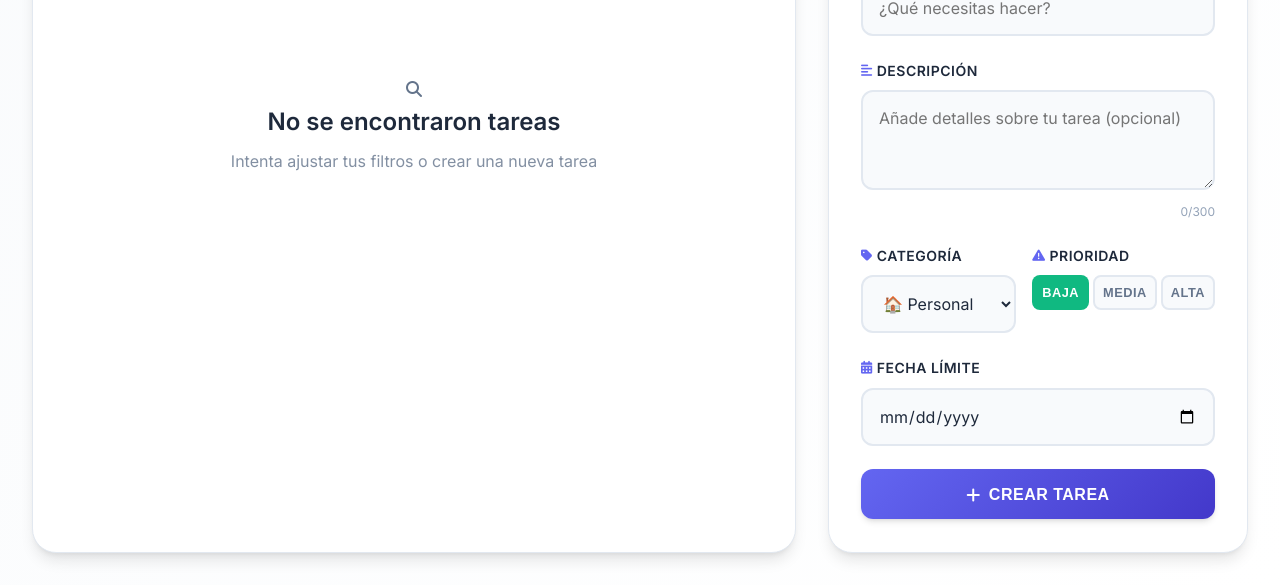
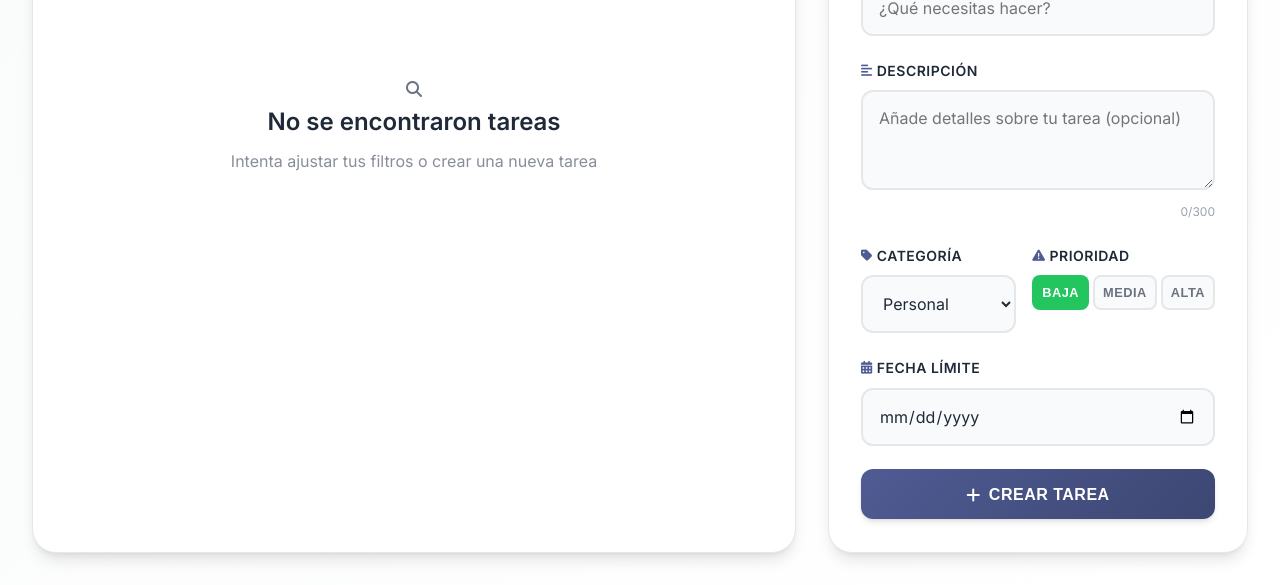
Before and after one commit to deltaccak/taskpro, a plain HTML site: page index.html in a window 1280 px wide. Shown: the part 700-1285 px from the top of the page. Drawn offline with Linux system fonts and the light colour scheme.

Commit message:
Add files via upload

```diff
--- a/index.html
+++ b/index.html
@@ -5,11 +5,12 @@
     <meta name="viewport" content="width=device-width, initial-scale=1.0">
     <title>TasKPro - Gestiona tus Tareas</title>
     <meta name="description" content="Organiza y gestiona tus tareas de manera eficiente con TasKPro">
-    <link href="https://cdnjs.cloudflare.com/ajax/libs/font-awesome/6.4.0/css/all.min.css" rel="stylesheet">
+
     <link rel="icon" href="clipboard-check-black-symbol_icon-icons.webp" type="image/webp">
     <link rel="preconnect" href="https://fonts.googleapis.com">
     <link rel="preconnect" href="https://fonts.gstatic.com" crossorigin>
     <link href="https://fonts.googleapis.com/css2?family=Inter:wght@300;400;500;600;700;800&display=swap" rel="stylesheet">
+        <link rel="stylesheet" href="https://cdnjs.cloudflare.com/ajax/libs/font-awesome/6.4.0/css/all.min.css">
     <link rel="stylesheet" href="style.css">
 </head>
 <body>
@@ -178,19 +179,21 @@
 
                   <div class="form-row">
     <div class="form-group">
-                            <label class="form-label" for="taskCategory">
+        <label class="form-label" for="editCategory">
             <i class="fas fa-tag"></i>
             Categoría
         </label>
-                            <select class="form-select" id="taskCategory">
-                                <option value="personal">🏠 Personal</option>
-                                <option value="trabajo">💼 Trabajo</option>
-                                <option value="estudio">📚 Estudio</option>
-                                <option value="hogar">🏡 Hogar</option>
-                                <option value="salud">⚕️ Salud</option>
-                                <option value="otro">📋 Otro</option>
+        <select class="form-select" id="editCategory">
+            <option value="personal"><i class="fas fa-home"></i> Personal</option>
+            <option value="trabajo"><i class="fas fa-briefcase"></i> Trabajo</option>
+            <option value="estudio"><i class="fas fa-book"></i> Estudio</option>
+            <option value="hogar"><i class="fas fa-house-user"></i> Hogar</option>
+            <option value="salud"><i class="fas fa-notes-medical"></i> Salud</option>
+            <option value="otro"><i class="fas fa-list"></i> Otro</option>
         </select>
     </div>
+
+
 
                         <div class="form-group">
                             <label class="form-label">
@@ -277,14 +280,16 @@
             Categoría
         </label>
         <select class="form-select" id="editCategory">
-                            <option value="personal">🏠 Personal</option>
-                            <option value="trabajo">💼 Trabajo</option>
-                            <option value="estudio">📚 Estudio</option>
-                            <option value="hogar">🏡 Hogar</option>
-                            <option value="salud">⚕️ Salud</option>
-                            <option value="otro">📋 Otro</option>
+            <option value="personal"><i class="fas fa-home"></i> Personal</option>
+            <option value="trabajo"><i class="fas fa-briefcase"></i> Trabajo</option>
+            <option value="estudio"><i class="fas fa-book"></i> Estudio</option>
+            <option value="hogar"><i class="fas fa-house-user"></i> Hogar</option>
+            <option value="salud"><i class="fas fa-notes-medical"></i> Salud</option>
+            <option value="otro"><i class="fas fa-list"></i> Otro</option>
         </select>
     </div>
+</div>
+
 
                     <div class="form-group">
                         <label class="form-label">
--- a/style.css
+++ b/style.css
@@ -6,31 +6,39 @@
 }
 
 :root {
-  /* Colors */
-  --primary-color: #6366f1;
-  --primary-dark: #4338ca;
-  --primary-light: #a5b4fc;
-  --secondary-color: #f1f5f9;
-  --accent-color: #10b981;
-  --danger-color: #ef4444;
-  --warning-color: #f59e0b;
-  --info-color: #3b82f6;
+  /* Primary Colors - Tonos profesionales azul-gris */
+  --primary-color: #4f5b93;
+  --primary-dark: #3d4773;
+  --primary-light: #7b8bc4;
+  --secondary-color: #f4f6f9;
+  --accent-color: #5a6c7d;
+
+  /* Task Priority Colors - Independientes del tema */
+  --priority-low: #22c55e;
+  --priority-medium: #f59e0b;
+  --priority-high: #ef4444;
+
+  /* System Colors */
+  --success-color: #10b981;
+  --danger-color: #dc2626;
+  --warning-color: #d97706;
+  --info-color: #2563eb;
 
   /* Text Colors */
-  --text-primary: #1e293b;
-  --text-secondary: #64748b;
-  --text-muted: #94a3b8;
+  --text-primary: #1f2937;
+  --text-secondary: #6b7280;
+  --text-muted: #9ca3af;
   --text-white: #ffffff;
 
   /* Background Colors */
   --bg-primary: #ffffff;
-  --bg-secondary: #f8fafc;
-  --bg-tertiary: #f1f5f9;
-  --bg-overlay: rgba(15, 23, 42, 0.5);
+  --bg-secondary: #f9fafb;
+  --bg-tertiary: #f3f4f6;
+  --bg-overlay: rgba(31, 41, 55, 0.5);
 
   /* Border & Shadow */
-  --border-color: #e2e8f0;
-  --border-light: #f1f5f9;
+  --border-color: #e5e7eb;
+  --border-light: #f3f4f6;
   --shadow-sm: 0 1px 2px 0 rgb(0 0 0 / 0.05);
   --shadow-md: 0 4px 6px -1px rgb(0 0 0 / 0.1), 0 2px 4px -2px rgb(0 0 0 / 0.1);
   --shadow-lg: 0 10px 15px -3px rgb(0 0 0 / 0.1), 0 4px 6px -4px rgb(0 0 0 / 0.1);
@@ -59,23 +67,28 @@
 
 /* Dark Theme Variables */
 [data-theme="dark"] {
-  --primary-color: #818cf8;
-  --primary-dark: #6366f1;
-  --primary-light: #a5b4fc;
-  --secondary-color: #1e293b;
-  --accent-color: #34d399;
+  --primary-color: #6b7db8;
+  --primary-dark: #4f5b93;
+  --primary-light: #8a9cd4;
+  --secondary-color: #1f2937;
+  --accent-color: #6b8096;
 
-  --text-primary: #f8fafc;
-  --text-secondary: #cbd5e1;
-  --text-muted: #94a3b8;
+  /* Las prioridades mantienen los mismos colores */
+  --priority-low: #22c55e;
+  --priority-medium: #f59e0b;
+  --priority-high: #ef4444;
 
-  --bg-primary: #0f172a;
-  --bg-secondary: #1e293b;
-  --bg-tertiary: #334155;
+  --text-primary: #f9fafb;
+  --text-secondary: #d1d5db;
+  --text-muted: #9ca3af;
+
+  --bg-primary: #111827;
+  --bg-secondary: #1f2937;
+  --bg-tertiary: #374151;
   --bg-overlay: rgba(0, 0, 0, 0.7);
 
-  --border-color: #334155;
-  --border-light: #475569;
+  --border-color: #374151;
+  --border-light: #4b5563;
 }
 
 /* ===== BASE STYLES ===== */
@@ -121,7 +134,7 @@ body {
   left: 0;
   right: 0;
   height: 4px;
-  background: linear-gradient(90deg, var(--primary-color), var(--accent-color), var(--warning-color), var(--danger-color));
+  background: linear-gradient(90deg, var(--primary-color), var(--accent-color));
 }
 
 .header-content {
@@ -223,19 +236,19 @@ body {
 }
 
 .stat-card.gradient-purple::before {
-  background: linear-gradient(90deg, #8b5cf6, #a78bfa);
+  background: linear-gradient(90deg, var(--primary-color), var(--primary-light));
 }
 
 .stat-card.gradient-green::before {
-  background: linear-gradient(90deg, #10b981, #34d399);
+  background: linear-gradient(90deg, var(--success-color), #34d399);
 }
 
 .stat-card.gradient-orange::before {
-  background: linear-gradient(90deg, #f59e0b, #fbbf24);
+  background: linear-gradient(90deg, var(--warning-color), #fbbf24);
 }
 
 .stat-card.gradient-blue::before {
-  background: linear-gradient(90deg, #3b82f6, #60a5fa);
+  background: linear-gradient(90deg, var(--info-color), #60a5fa);
 }
 
 .stat-card:hover {
@@ -443,7 +456,7 @@ body {
 .search-box:focus {
   outline: none;
   border-color: var(--primary-color);
-  box-shadow: 0 0 0 3px rgba(99, 102, 241, 0.1);
+  box-shadow: 0 0 0 3px rgba(79, 91, 147, 0.1);
   background: var(--bg-primary);
 }
 
@@ -475,16 +488,17 @@ body {
   transition: all var(--transition-normal);
 }
 
+/* Colores de prioridad independientes */
 .task-item.priority-low::before {
-  background: var(--accent-color);
+  background: var(--priority-low);
 }
 
 .task-item.priority-medium::before {
-  background: var(--warning-color);
+  background: var(--priority-medium);
 }
 
 .task-item.priority-high::before {
-  background: var(--danger-color);
+  background: var(--priority-high);
 }
 
 .task-item:hover {
@@ -557,18 +571,19 @@ body {
   color: white;
 }
 
+/* Prioridades de tareas con colores independientes */
 .task-priority.low {
-  background: var(--accent-color);
+  background: var(--priority-low);
   color: white;
 }
 
 .task-priority.medium {
-  background: var(--warning-color);
+  background: var(--priority-medium);
   color: white;
 }
 
 .task-priority.high {
-  background: var(--danger-color);
+  background: var(--priority-high);
   color: white;
 }
 
@@ -632,7 +647,7 @@ body {
 }
 
 .task-btn.complete {
-  background: var(--accent-color);
+  background: var(--success-color);
   color: white;
 }
 
@@ -756,7 +771,7 @@ body {
 .form-textarea:focus {
   outline: none;
   border-color: var(--primary-color);
-  box-shadow: 0 0 0 3px rgba(99, 102, 241, 0.1);
+  box-shadow: 0 0 0 3px rgba(79, 91, 147, 0.1);
   background: var(--bg-primary);
 }
 
@@ -783,7 +798,7 @@ body {
 .form-input.error,
 .form-textarea.error {
   border-color: var(--danger-color);
-  box-shadow: 0 0 0 3px rgba(239, 68, 68, 0.1);
+  box-shadow: 0 0 0 3px rgba(220, 38, 38, 0.1);
 }
 
 .form-input.error + .input-error,
@@ -822,16 +837,17 @@ body {
   border-color: transparent;
 }
 
+/* Botones de prioridad con colores independientes */
 .priority-btn.low.active {
-  background: var(--accent-color);
+  background: var(--priority-low);
 }
 
 .priority-btn.medium.active {
-  background: var(--warning-color);
+  background: var(--priority-medium);
 }
 
 .priority-btn.high.active {
-  background: var(--danger-color);
+  background: var(--priority-high);
 }
 
 .form-submit {
@@ -1013,7 +1029,7 @@ body {
 }
 
 .toast.success::before {
-  background: var(--accent-color);
+  background: var(--success-color);
 }
 
 .toast.error::before {
@@ -1033,7 +1049,7 @@ body {
 }
 
 .toast.success .toast-icon {
-  color: var(--accent-color);
+  color: var(--success-color);
 }
 
 .toast.error .toast-icon {
```
Lines whose indentation alone changed are shown as unchanged.
